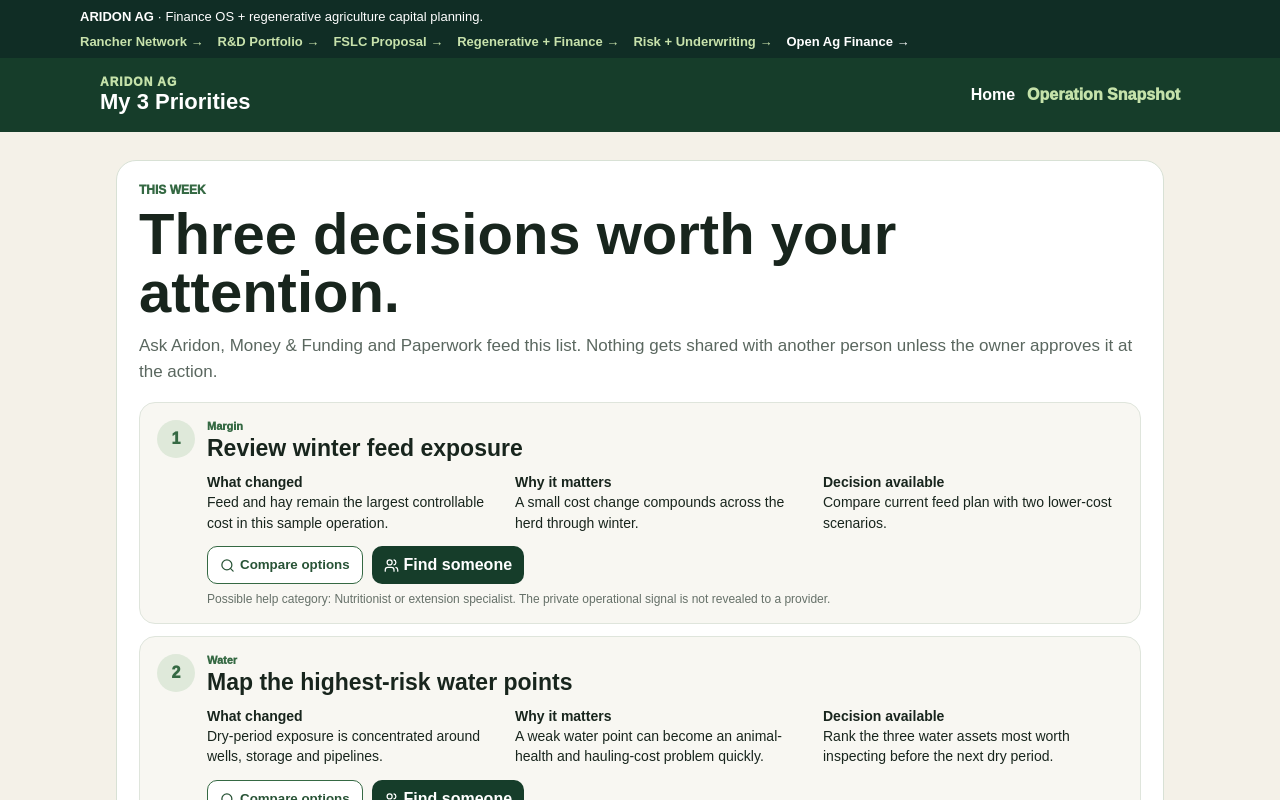
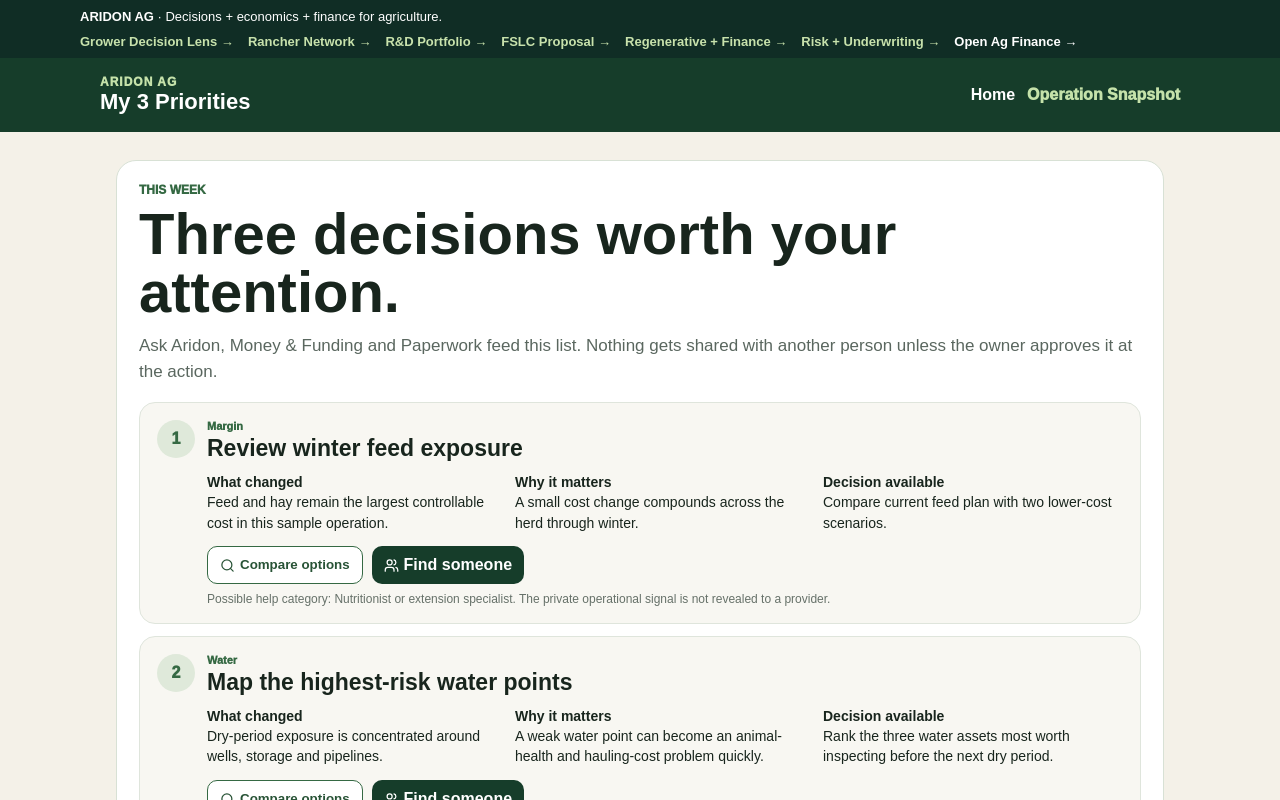
Before and after one commit to jimrusk/aridon-app, a Next.js app: page /ag/app in a window 1280 px wide. Shown: the top 800 px of the page. Built offline with nearby package versions, Linux system fonts and the light colour scheme.

Commit message:
Link grower decision lens from Ag navigation

```diff
--- a/app/ag/layout.tsx
+++ b/app/ag/layout.tsx
@@ -3,7 +3,7 @@ import Link from 'next/link';
 
 export const metadata: Metadata = {
   title: 'Aridon Ag | AI Back Office for Ranches',
-  description: 'Find margin leaks, weekly priorities, finance visibility, regenerative transition economics, underwriting readiness and funding opportunities for your ranch. Start with a free two-minute Aridon Operation Snapshot.',
+  description: 'Turn farm and ranch data into operation-specific decisions, economics, finance visibility, regenerative transition planning, underwriting readiness and funding opportunities.',
   applicationName: 'Aridon Ag',
   appleWebApp: {
     capable: true,
@@ -25,8 +25,9 @@ export default function AgLayout({ children }: { children: React.ReactNode }) {
     <link rel="manifest" href="/ag/manifest.webmanifest" />
     <div style={{ background: '#102d25', color: '#fff', padding: '9px 16px', fontFamily: 'Arial, sans-serif' }}>
       <div style={{ maxWidth: 1120, margin: 'auto', display: 'flex', justifyContent: 'space-between', alignItems: 'center', gap: 10, flexWrap: 'wrap' }}>
-        <span style={{ fontSize: 13 }}><strong>ARIDON AG</strong> · Finance OS + regenerative agriculture capital planning.</span>
+        <span style={{ fontSize: 13 }}><strong>ARIDON AG</strong> · Decisions + economics + finance for agriculture.</span>
         <div style={{ display:'flex', gap:14, alignItems:'center', flexWrap:'wrap' }}>
+          <Link href="/ag/decision-lens" style={{ color: '#C8E2AC', fontWeight: 900, textDecoration: 'none', fontSize: 13 }}>Grower Decision Lens →</Link>
           <Link href="/ag/rancher-network" style={{ color: '#C8E2AC', fontWeight: 900, textDecoration: 'none', fontSize: 13 }}>Rancher Network →</Link>
           <Link href="/ag/rd" style={{ color: '#C8E2AC', fontWeight: 900, textDecoration: 'none', fontSize: 13 }}>R&amp;D Portfolio →</Link>
           <Link href="/ag/rd/fslc" style={{ color: '#C8E2AC', fontWeight: 900, textDecoration: 'none', fontSize: 13 }}>FSLC Proposal →</Link>
```
